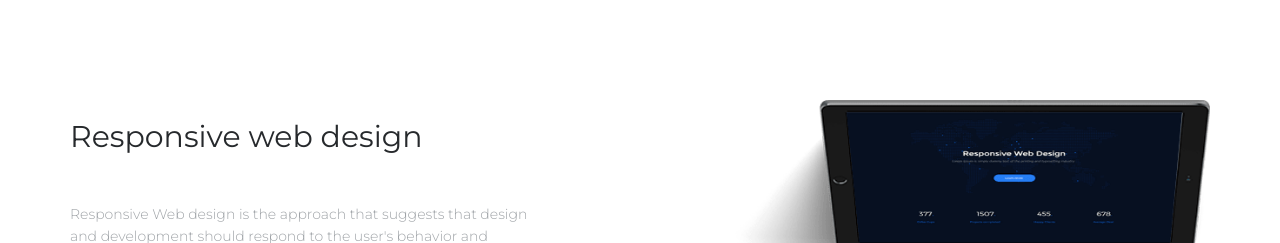
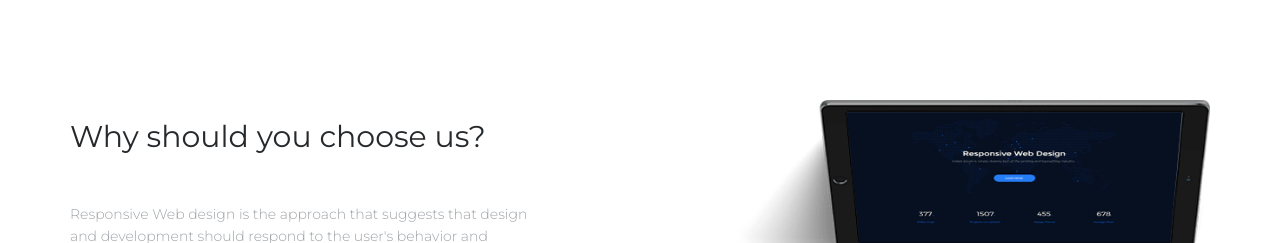
Before and after one commit to Tayonna25/newsite, a plain HTML site: page index.html in a window 1280 px wide. Shown: the part 800-1043 px from the top of the page. Drawn offline with nearby package versions, Linux system fonts and the light colour scheme.

Commit message:
Update index.html

```diff
--- a/index.html
+++ b/index.html
@@ -97,7 +97,7 @@
             <div class="container">
                 <div class="row">
                     <div class="col-sm-5">
-                        <h2>Responsive web design</h2>
+                        <h2>Why should you choose us?</h2>
                         <p>Responsive Web design is the approach that suggests that design and development should respond to the user's behavior and environment based on screen size, platform and orientation. The practice consists of a mix of flexible grids and layouts, images and an intelligent use of CSS media queries</p>
                     </div>
                     <div class="col-sm-7 hidden-xs">
```
